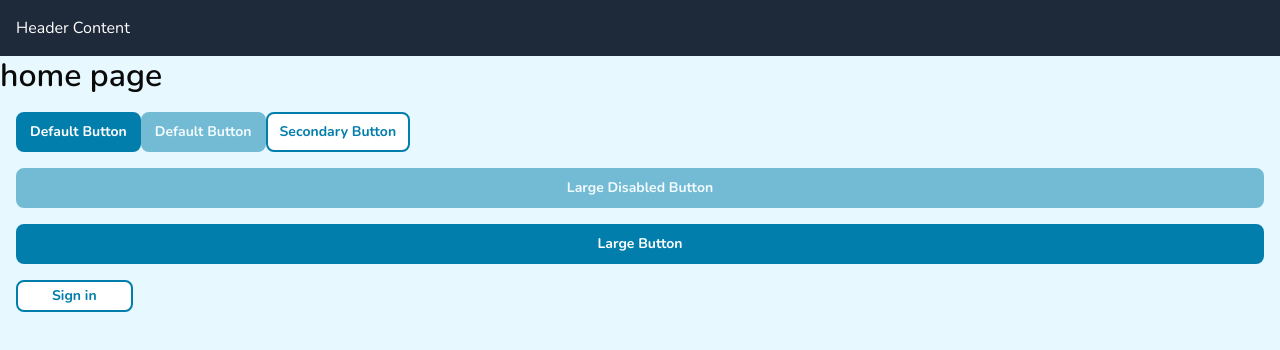
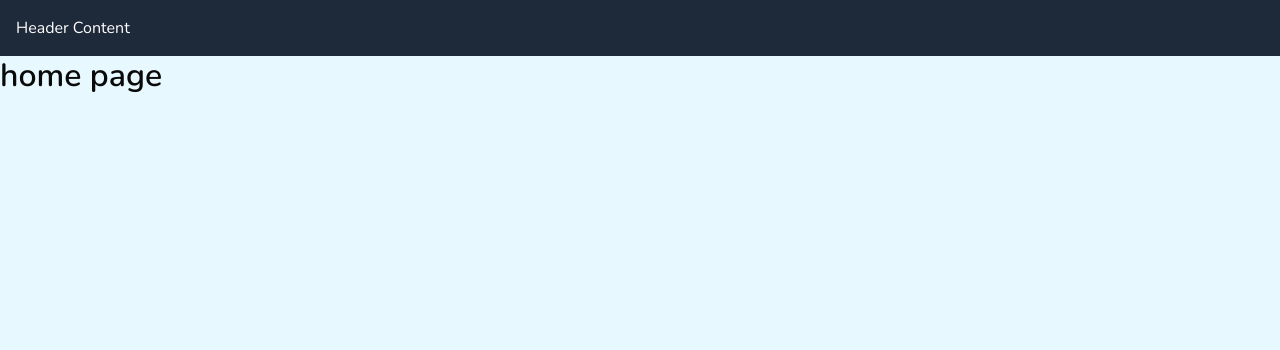
Before and after one commit to Den-St/TravelAgency, a React (Vite) app: page / in a window 1280 px wide. Shown: the top 350 px of the page. Built offline with nearby package versions, Linux system fonts and the light colour scheme.

Commit message:
remove redundancies

```diff
--- a/src/App.tsx
+++ b/src/App.tsx
@@ -1,31 +1,10 @@
 import { RoutesSwitch } from './app/routes';
 import { Layout } from './features/Layout/ui/Layout';
-
-import { Button } from './components/ui/Button/Button';
 
 function App() {
   return (
     <Layout>
       <RoutesSwitch />
-
-      <div className="space-y-4 p-4">
-        {/* Default Button */}
-        <Button>Default Button</Button>
-        <Button disabled>Default Button</Button>
-
-        {/* Secondary Button */}
-        <Button variant="secondary">Secondary Button</Button>
-
-        {/* Large Button */}
-        <Button size="full" disabled>
-          Large Disabled Button
-        </Button>
-        <Button size="full">Large Button</Button>
-
-        <Button variant="secondary" size="lg">
-          Sign in
-        </Button>
-      </div>
     </Layout>
   );
 }
```
